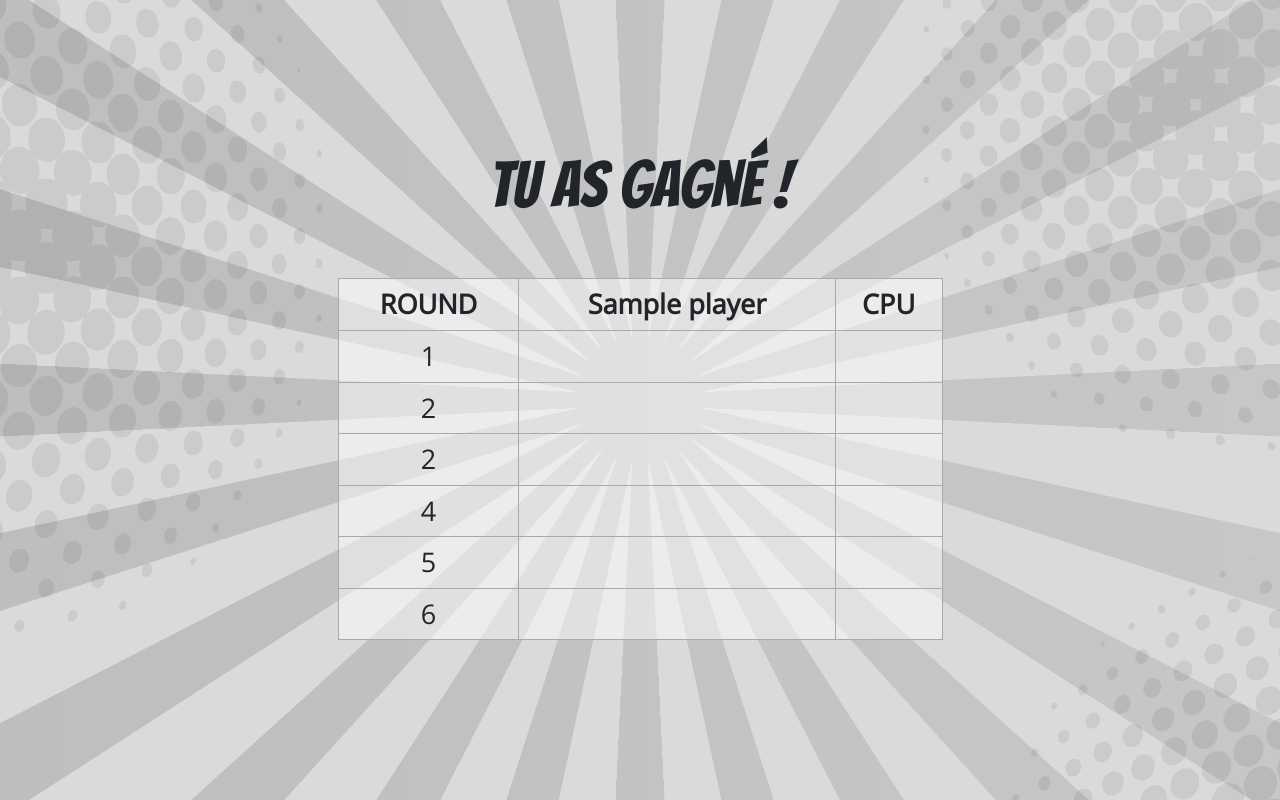
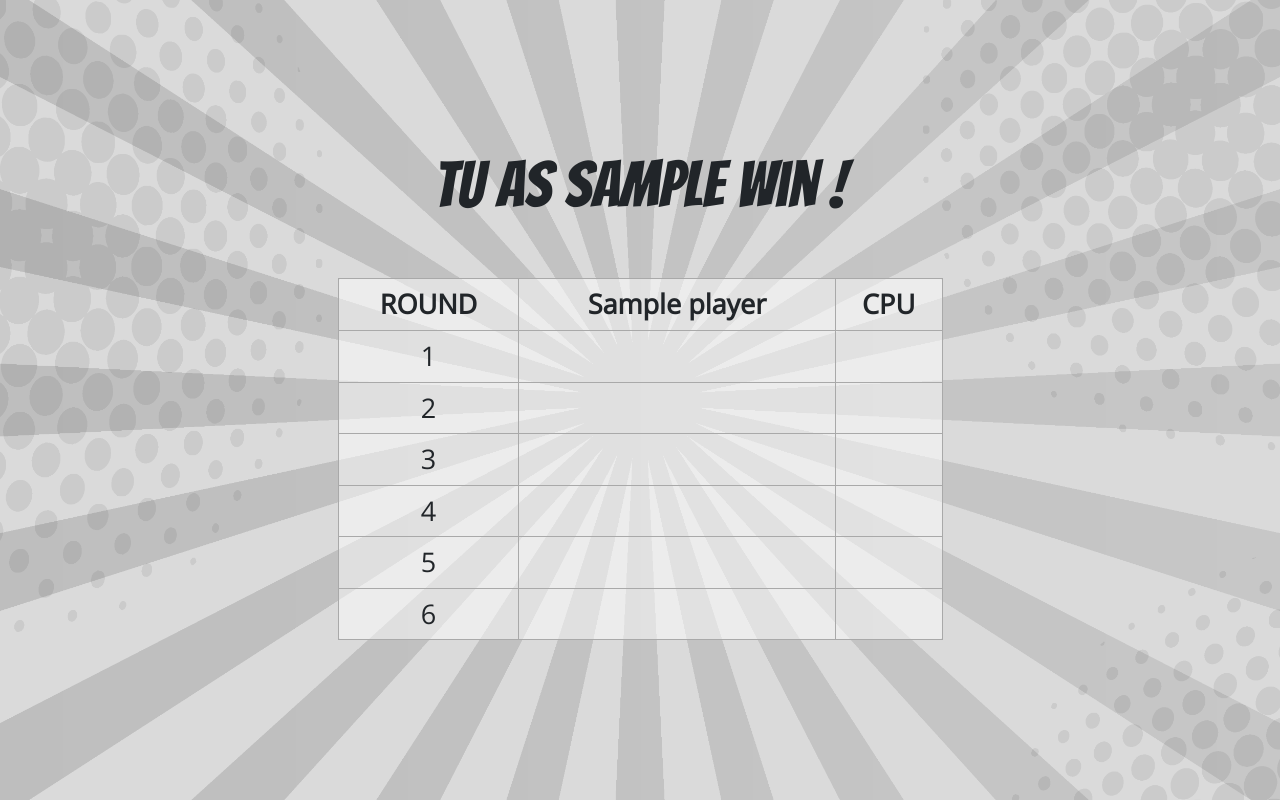
Before and after one commit to JuAlexandre/SuperHeroesFighters, a PHP site: template src/View/Super/game_result.html.twig in a window 1280 px wide. Run offline with PHP 8.4, Linux system fonts and the light colour scheme; the template is opened without the code that fills it: most values are stand-ins (such as "Sample title", 1, 10 or a date in 2020); some libraries are stand-ins or nearby versions.

Commit message:
plus de bug ???

```diff
--- a/src/View/Super/game_result.html.twig
+++ b/src/View/Super/game_result.html.twig
@@ -5,7 +5,7 @@
     <link href="https://fonts.googleapis.com/css?family=Bangers|Open+Sans" rel="stylesheet"> {% endblock %}
 {% block body %}
     <div class="container-fluid">
-        <h2>Tu as gagné !</h2>
+        <h2>Tu as {{ win }} !</h2>
         <div class="row">
         <table class="col-6">
             <tr>
@@ -24,7 +24,7 @@
                 <td>{{ cpuPvs.1 }}</td>
             </tr>
             <tr>
-                <td>2</td>
+                <td>3</td>
                 <td>{{ playerPvs.2 }}</td>
                 <td>{{ cpuPvs.2 }}</td>
             </tr>
```
Also changed, not shown: src/Controller/SuperController.php (+14 -3 lines).
